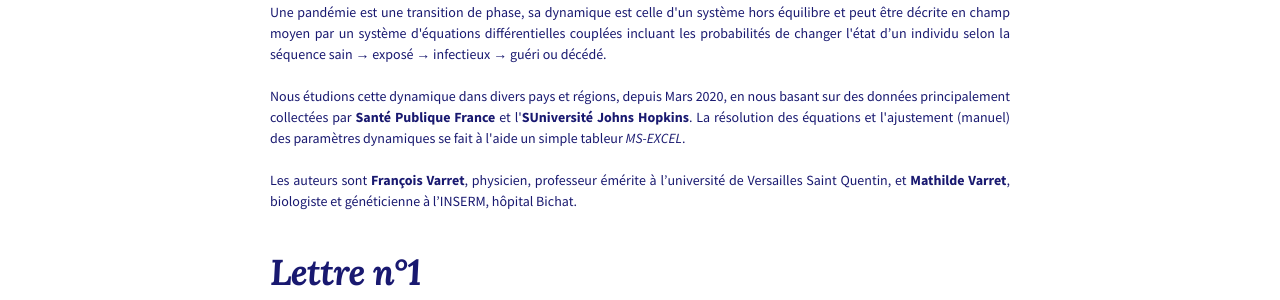
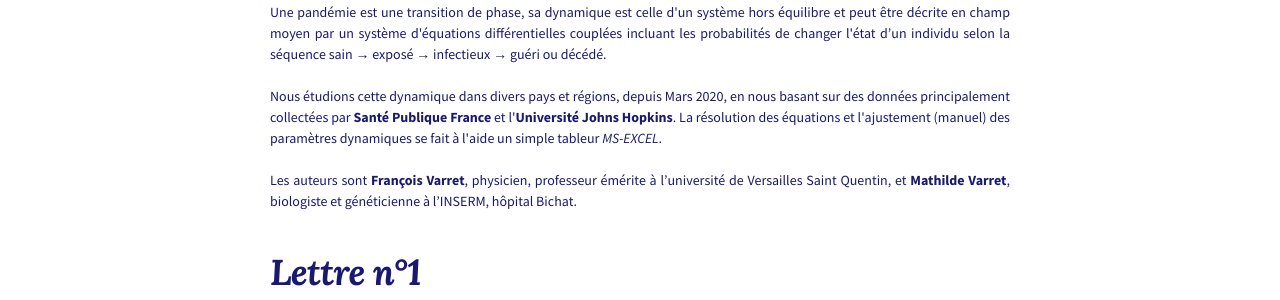
Before and after one commit to corona-circule/lettres, a Jekyll site: the page built from index.html, in a window 1280 px wide. Shown: the part 444-744 px from the top of the page. Built offline with Jekyll 4.4.1, drawn with Linux system fonts in a browser that asks for light colours; nearby versions of some CDN libraries; the list of posts is cut into pages by our own code.

Commit message:
correction

```diff
--- a/_includes/footer.html
+++ b/_includes/footer.html
@@ -18,7 +18,6 @@
     {% if site.copyright %}
       {{ site.copyright | markdownify }}
     {% else %}
-      <p>We proudly support <a href="https://www.r-bloggers.com" rel="nofollow"><image src='/images/R_32px.png' alt='r-bloggers' /></a>.<br/>
       &copy; {{ site.time | date: '%Y' }} {{ site.name | default: site.title }}. {{ site.data.text[site.locale].powered_by | default: "Powered by" }} <a href="https://jekyllrb.com" rel="nofollow">Jekyll</a> &amp; <a href="https://github.com/mmistakes/so-simple-theme" rel="nofollow">So Simple</a>.</p>
     {% endif %}
   </div>
--- a/index.html
+++ b/index.html
@@ -15,7 +15,7 @@
 sain → exposé → infectieux → guéri ou décédé. <br/><br/>
 
 Nous étudions cette dynamique dans divers pays et régions, depuis Mars 2020, en nous basant sur des données principalement collectées par <b>Santé Publique France</b> et
-l'<b>SUniversité Johns Hopkins</b>. La résolution des équations et l'ajustement (manuel) des paramètres dynamiques se fait à l'aide un simple tableur <i>MS-EXCEL</i>. <br/><br/>
+l'<b>Université Johns Hopkins</b>. La résolution des équations et l'ajustement (manuel) des paramètres dynamiques se fait à l'aide un simple tableur <i>MS-EXCEL</i>. <br/><br/>
 
 
 Les auteurs sont <b>François Varret</b>, physicien, professeur émérite à l’université de Versailles Saint Quentin, et <b>Mathilde Varret</b>, biologiste et généticienne à l’INSERM, hôpital Bichat. <br/><br/>
```
